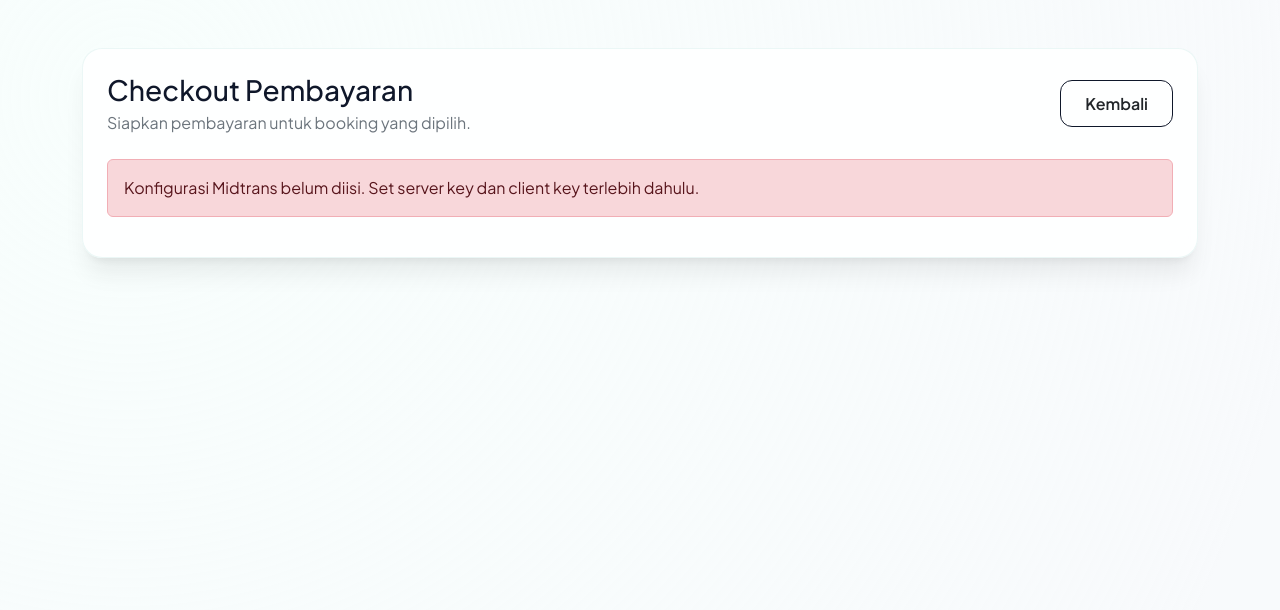
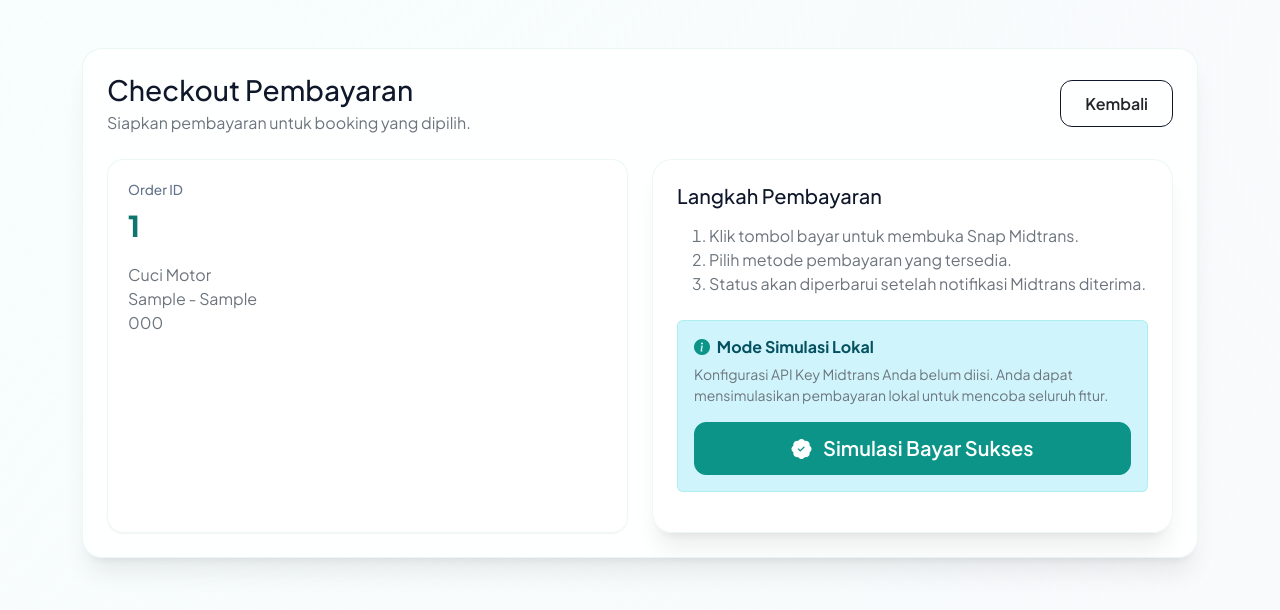
Before and after one commit to del-xcode/project_uas, a PHP site: page /project_uas/user/payment_checkout.php?payment_id=1 in a window 1280 px wide; the page is wider, and only the part inside the window is pictured. Shown: the part 63-673 px from the top of that part. Run offline with PHP 8.4, Linux system fonts and the light colour scheme; a user stored in the database is signed in; data comes from the database, SQL or seed files in the repository; tables that the repository leaves empty hold one stand-in row (values such as "Sample post").

Commit message:
feat: add local payment simulation bypass for Midtrans development and testing

```diff
--- a/user/payment_checkout.php
+++ b/user/payment_checkout.php
@@ -13,6 +13,42 @@ $snapUrl = null;
 
 $userId = (int) ($_SESSION['user_id'] ?? 0);
 $paymentId = (int) ($_GET['payment_id'] ?? 0);
+
+if ($_SERVER['REQUEST_METHOD'] === 'POST' && isset($_POST['simulate_payment'])) {
+    require_csrf();
+    $postPaymentId = (int) ($_POST['payment_id'] ?? 0);
+
+    $checkPayment = $pdo->prepare(
+        'SELECT p.id, p.booking_id FROM payments p
+         INNER JOIN bookings b ON b.id = p.booking_id
+         WHERE p.id = :payment_id AND b.user_id = :user_id LIMIT 1'
+    );
+    $checkPayment->execute(['payment_id' => $postPaymentId, 'user_id' => $userId]);
+    $paymentRow = $checkPayment->fetch();
+
+    if ($paymentRow) {
+        try {
+            $pdo->beginTransaction();
+
+            $updatePayment = $pdo->prepare('UPDATE payments SET payment_status = "paid" WHERE id = :id');
+            $updatePayment->execute(['id' => $paymentRow['id']]);
+
+            $updateBooking = $pdo->prepare('UPDATE bookings SET status = "process" WHERE id = :id');
+            $updateBooking->execute(['id' => $paymentRow['booking_id']]);
+
+            $pdo->commit();
+            header('Location: ' . app_url('user/payment.php?simulated=1'));
+            exit;
+        } catch (Throwable $exception) {
+            if ($pdo->inTransaction()) {
+                $pdo->rollBack();
+            }
+            $pageError = 'Simulasi pembayaran gagal: ' . $exception->getMessage();
+        }
+    } else {
+        $pageError = 'Data pembayaran tidak valid.';
+    }
+}
 
 $paymentStatement = $pdo->prepare(
     'SELECT
@@ -46,9 +82,11 @@ $paymentStatement->execute([
 ]);
 $payment = $paymentStatement->fetch();
 
+$midtransConfigured = midtrans_is_configured();
+
 if (!$payment) {
     $pageError = 'Pembayaran tidak ditemukan.';
-} elseif (midtrans_is_configured()) {
+} elseif ($midtransConfigured) {
     $payload = [
         'transaction_details' => [
             'order_id' => $payment['transaction_id'],
@@ -77,8 +115,6 @@ if (!$payment) {
     } catch (Throwable $exception) {
         $pageError = $exception->getMessage();
     }
-} else {
-    $pageError = 'Konfigurasi Midtrans belum diisi. Set server key dan client key terlebih dahulu.';
 }
 
 require __DIR__ . '/../includes/header.php';
@@ -120,11 +156,23 @@ require __DIR__ . '/../includes/navbar.php';
             </ol>
             <div class="d-grid gap-2 mt-4">
               <?php if ($snapToken !== null): ?>
-                <button class="btn btn-primary btn-lg" id="pay-button" type="button">Bayar Sekarang</button>
+                <button class="btn btn-primary btn-lg" id="pay-button" type="button"><i class="bi bi-wallet2 me-2"></i> Bayar Sekarang</button>
                 <small class="text-secondary">Token siap digunakan. Jika browser memblokir popup, gunakan tombol alternatif.</small>
                 <?php if ($snapUrl !== null): ?>
-                  <a class="btn btn-outline-primary" href="<?php echo htmlspecialchars($snapUrl); ?>" target="_blank" rel="noopener">Buka Halaman Midtrans</a>
+                  <a class="btn btn-outline-primary mt-2" href="<?php echo htmlspecialchars($snapUrl); ?>" target="_blank" rel="noopener"><i class="bi bi-box-arrow-up-right me-2"></i> Buka Halaman Midtrans</a>
                 <?php endif; ?>
+              <?php elseif (!$midtransConfigured): ?>
+                <div class="alert alert-info border-secondary-teal text-start">
+                  <h3 class="h6 fw-bold mb-2"><i class="bi bi-info-circle-fill text-teal me-1"></i> Mode Simulasi Lokal</h3>
+                  <p class="small text-secondary mb-3">Konfigurasi API Key Midtrans Anda belum diisi. Anda dapat mensimulasikan pembayaran lokal untuk mencoba seluruh fitur.</p>
+                  <form method="post" action="">
+                    <?php echo csrf_input(); ?>
+                    <input type="hidden" name="payment_id" value="<?php echo (int) $payment['id']; ?>">
+                    <button class="btn btn-primary w-100 btn-lg" type="submit" name="simulate_payment" value="1">
+                      <i class="bi bi-patch-check-fill me-2"></i> Simulasi Bayar Sukses
+                    </button>
+                  </form>
+                </div>
               <?php else: ?>
                 <div class="alert alert-warning mb-0">Token pembayaran belum tersedia.</div>
               <?php endif; ?>
```
Also changed, not shown: user/payment.php (+11 -1 lines).
